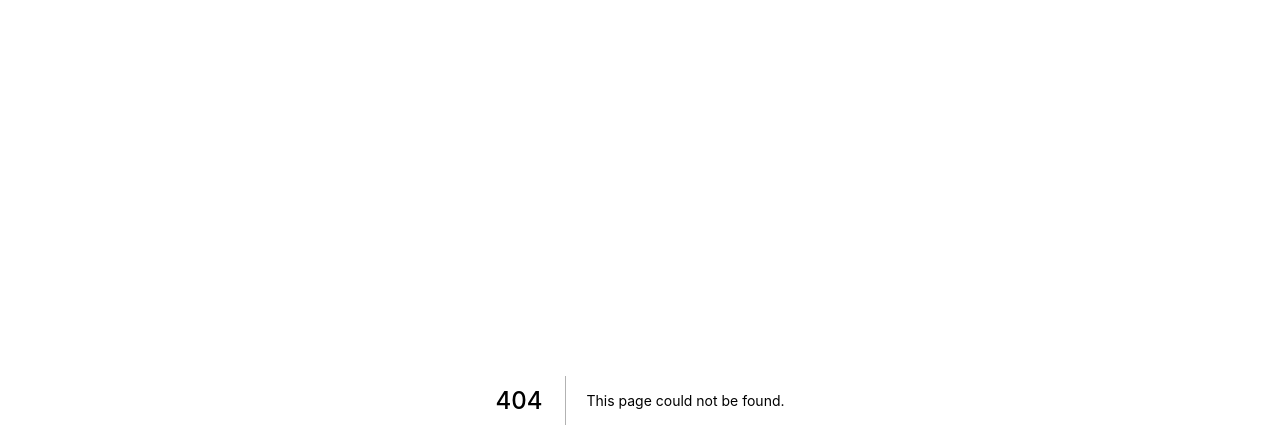
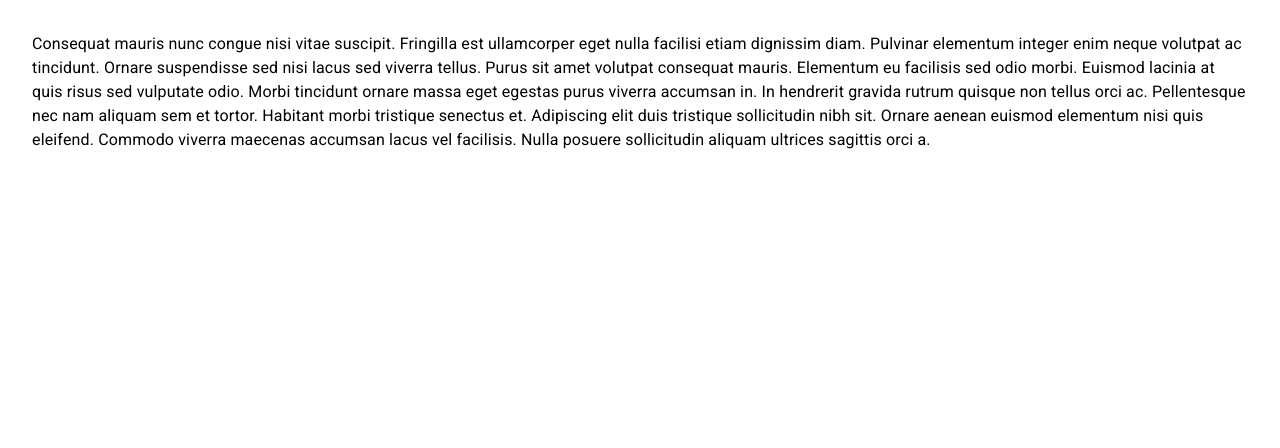
Before and after one commit to titprashantv/next-ts, a Next.js app: page /auth/login in a window 1280 px wide. Before the commit this address had no page. Shown: the top 448 px of the page. Built offline with nearby package versions, Linux system fonts and the light colour scheme.

Commit message:
Add login

```diff
--- /dev/null
+++ b/components/AuthLayout.tsx
@@ -0,0 +1,24 @@
+import * as React from 'react';
+import Head from 'next/head';
+import {Box} from '@mui/material';
+
+interface Props {
+    children?: React.ReactNode;
+    pageTitle: string;
+}
+
+export default function AuthLayout(props: Props) {
+    const {pageTitle, children} = props;
+
+    return (
+        <div>
+            <Head>
+                <meta name="viewport" content="initial-scale=1, width=device-width"/>
+                <title>{pageTitle} | Analytics</title>
+            </Head>
+            <Box sx={{display: 'flex', flexGrow: 1, p: 3}}>
+                {children}
+            </Box>
+        </div>
+    );
+};
--- /dev/null
+++ b/pages/auth/login.tsx
@@ -0,0 +1,17 @@
+import * as React from 'react';
+import {Typography} from '@mui/material';
+import AuthLayout from "../../components/AuthLayout";
+
+export default function Login() {
+    return (
+        <AuthLayout pageTitle="Login">
+            <Typography paragraph>
+                Consequat mauris nunc congue nisi vitae suscipit. Fringilla est ullamcorper eget nulla facilisi etiam dignissim diam. Pulvinar elementum integer enim neque volutpat ac tincidunt.
+                Ornare suspendisse sed nisi lacus sed viverra tellus. Purus sit amet volutpat consequat mauris. Elementum eu facilisis sed odio morbi. Euismod lacinia at quis risus sed vulputate odio.
+                Morbi tincidunt ornare massa eget egestas purus viverra accumsan in. In hendrerit gravida rutrum quisque non tellus orci ac. Pellentesque nec nam aliquam sem et tortor. Habitant morbi
+                tristique senectus et. Adipiscing elit duis tristique sollicitudin nibh sit. Ornare aenean euismod elementum nisi quis eleifend. Commodo viverra maecenas accumsan lacus vel facilisis.
+                Nulla posuere sollicitudin aliquam ultrices sagittis orci a.
+            </Typography>
+        </AuthLayout>
+    );
+};
```
